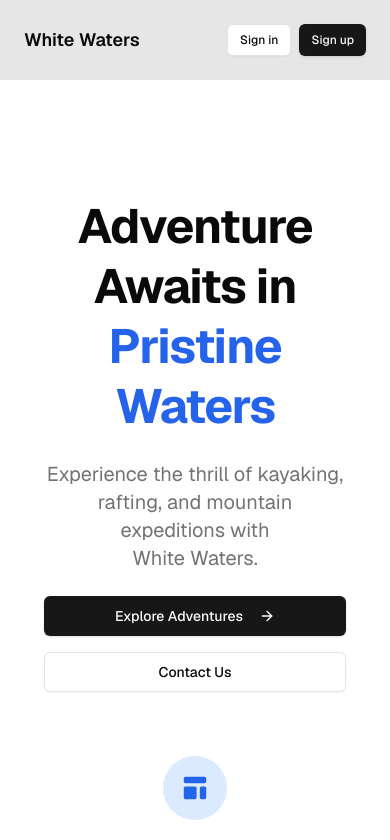
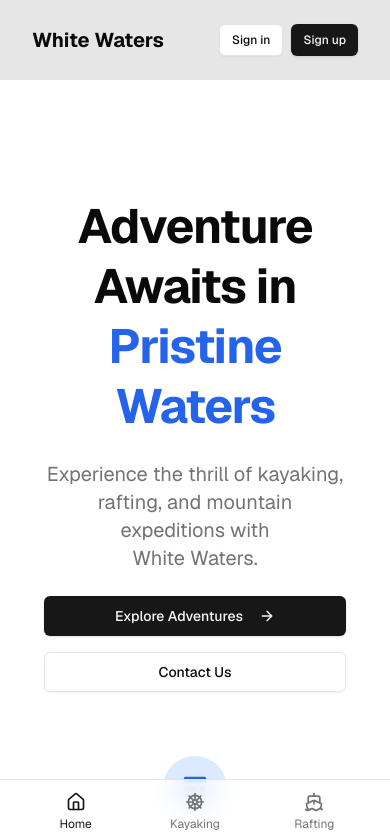
Before and after one commit to Vashishta-Mithra-Reddy/whitewaters, a Next.js app: page / in a window 390 px wide. Shown: the top 840 px of the page. Built offline with nearby package versions, Linux system fonts and the light colour scheme; no server answers.

Commit message:
mobile navigation

```diff
--- a/app/layout.tsx
+++ b/app/layout.tsx
@@ -4,6 +4,7 @@ import { ThemeProvider } from "next-themes";
 import "./globals.css";
 import Footer from "@/components/shared/footer";
 import Header from "@/components/shared/header";
+import BottomNav from "@/components/shared/bottom-nav";
 
 const defaultUrl = process.env.VERCEL_URL
   ? `https://${process.env.VERCEL_URL}`
@@ -39,6 +40,7 @@ export default function RootLayout({
           <div className="px-6 md:px-20 py-80 md:py-80 pt-16 md:pt-28 pb-16 md:pb-20">
             {children}
           </div>
+          <BottomNav/>
           <Footer />
         </ThemeProvider>
       </body>
--- /dev/null
+++ b/components/shared/bottom-nav.tsx
@@ -0,0 +1,46 @@
+"use client";
+
+import Link from "next/link";
+import { Home, ShipWheel, ShipIcon } from "lucide-react";
+import { usePathname } from "next/navigation";
+
+export default function BottomNav() {
+  const pathname = usePathname();
+
+  const navigationLinks = [
+    { href: "/", label: "Home", icon: <Home  className="h-5 w-5" /> },
+    { href: "/kayaking", label: "Kayaking", icon: <ShipWheel className="h-5 w-5" /> },
+    { href: "/rafting", label: "Rafting", icon: <ShipIcon className="h-5 w-5" /> },
+    // { href: "/tours", label: "Tours", icon: <Compass className="h-5 w-5" /> },
+    // { href: "/blog", label: "Blog", icon: <BookOpen className="h-5 w-5" /> },
+    // { href: "/contact", label: "Contact", icon: <MessageSquare className="h-5 w-5" /> }
+  ];
+
+  return (
+    <div className="md:hidden fixed bottom-0 left-0 right-0 z-50 bg-background/80 backdrop-blur-md border-t shadow-lg">
+      <div className="flex justify-around items-center h-16 px-4">
+        {navigationLinks.map((link) => {
+          const isActive = pathname === link.href ||
+                          (link.href !== "/" && pathname.startsWith(link.href));
+
+          return (
+            <Link
+              key={link.href}
+              href={link.href}
+              className={`flex flex-col items-center justify-center flex-1 h-full py-1 transition-colors ${
+                isActive
+                  ? "text-primary"
+                  : "text-muted-foreground hover:text-foreground"
+              }`}
+            >
+              <div className={`${isActive ? "text-primary" : "text-muted-foreground"}`}>
+                {link.icon}
+              </div>
+              <span className="text-xs mt-1">{link.label}</span>
+            </Link>
+          );
+        })}
+      </div>
+    </div>
+  );
+}
--- a/components/shared/footer.tsx
+++ b/components/shared/footer.tsx
@@ -2,7 +2,7 @@ import Link  from "next/link";
 import { ThemeSwitcher } from "../theme-switcher";
 export default function Footer() {
 return(
-    <footer className="w-full flex items-center justify-between text-center text-xs gap-8 py-16 max-w-7xl px-20 mb-0 md:mb-12 bg-foreground/10 rounded-none md:rounded-xl">
+    <footer className="w-full flex items-center justify-between text-center text-xs gap-8 py-16 max-w-7xl px-20 mb-16 md:mb-12 bg-background border-t md:border-none md:bg-foreground/10 rounded-none md:rounded-xl">
       <Link href={"/"} className="text-xl font-semibold">
       White Waters
       </Link>
--- a/components/shared/header.tsx
+++ b/components/shared/header.tsx
@@ -3,10 +3,10 @@ import { AuthButton } from "../auth-button";
 
 export default function Header() {
 return (
-         <nav className="w-full max-w-7xl flex justify-center h-20 bg-foreground/10 backdrop-blur-3xl sticky top-0 md:top-8 rounded-none md:rounded-xl px-4 z-50">
+         <nav className="w-full max-w-7xl flex justify-center h-20 bg-foreground/10 backdrop-blur-3xl sticky top-0 md:top-8 rounded-none md:rounded-xl px-6 md:px-4 z-50">
           <div className="w-full max-w-7xl flex justify-between items-center p-3 px-2 md:px-5 text-sm">
             <div className="flex gap-5 items-center font-semibold">
-              <Link href={"/"} className="text-lg">White Waters</Link>
+              <Link href={"/"} className="text-xl font-bold">White Waters</Link>
             </div>
             <div className="hidden md:flex gap-10">
               {/* <Link href={"/services"} className="text-foreground px-5 py-2 rounded-lg hover:text-foreground hover:bg-background/50">
```
